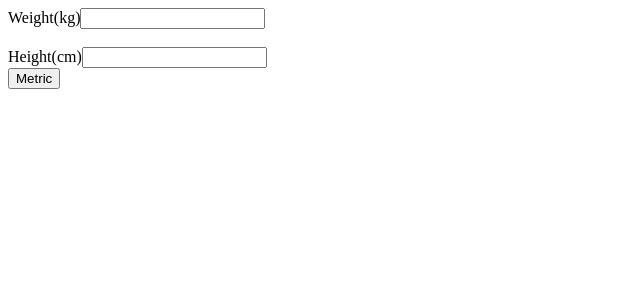
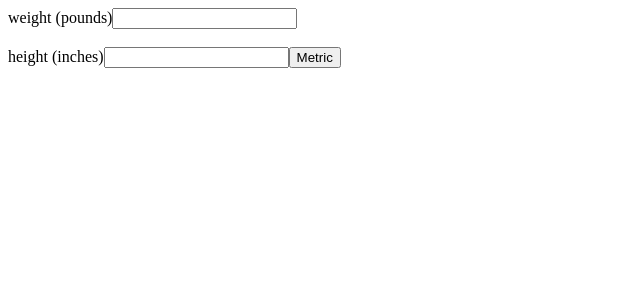
Before and after one commit to boamatule/bmi_calculator_reactJs, a React (Create React App) app: page / in a window 1280 px wide. Shown: the top 300 px of the page, without its empty margins (0-640 px from the left). Built offline with nearby package versions, Linux system fonts and the light colour scheme.

Commit message:
adds button to change btw imperial & metric. WIP

```diff
--- a/src/App.js
+++ b/src/App.js
@@ -11,8 +11,6 @@ class App extends Component {
     }
   }
 
-
-
   chooseMethod() {
     if (this.state.chooseMethod === 'Metric') {
       this.setState({ chooseMethod: 'Imperial' })
@@ -21,27 +19,31 @@ class App extends Component {
       }
   }
 
-
-
 render() {
     return (
       <div>
         <div>
-          <label>Weight(kg)</label>
-          <input name="weight" value={this.state.weight}
+            <label>
+              weight {this.state.chooseMethod === "Metric" ? "(kgs)" : "(pounds)"}
+            </label>
+            <input name="weight"
+            value={this.state.weight}
             onChange={ (e) => this.setState({weight: e.target.value})}/>
-        </div> <br/>
+        </div>
+        <br/>
 
         <div>
-          <label>Height(cm)</label>
-          <input name="height" value={this.state.height}
+          <label>
+            height {this.state.chooseMethod === "Metric" ? "(cms" : "(inches)"}
+          </label>
+            <input
+              name= "weight" value={this.state.height}
               onChange={ (e) => this.setState({ height: e.target.value })}/>
-        </div>
 
           <button onClick={() => this.chooseMethod()}>
             {this.state.method}
           </button>
-
+      </div>
 
         <DisplayResult
           weight={this.state.weight}
```
Lines whose indentation alone changed are shown as unchanged.
